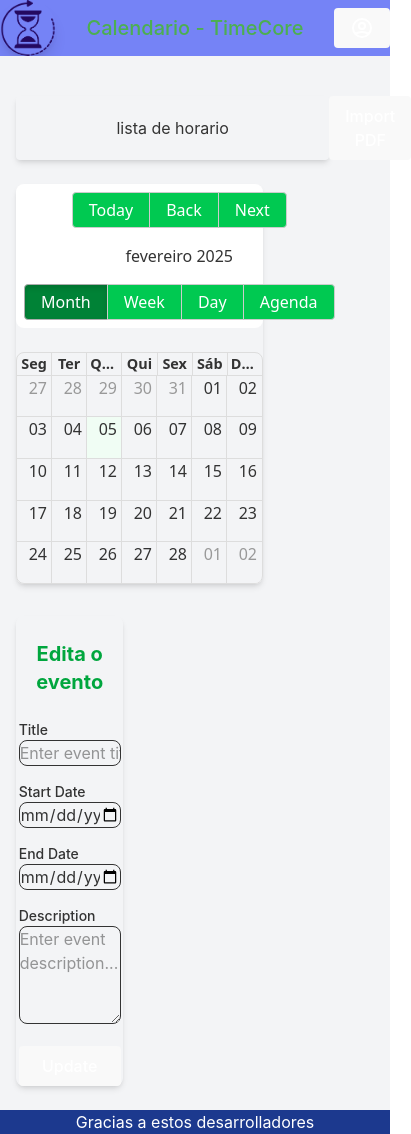
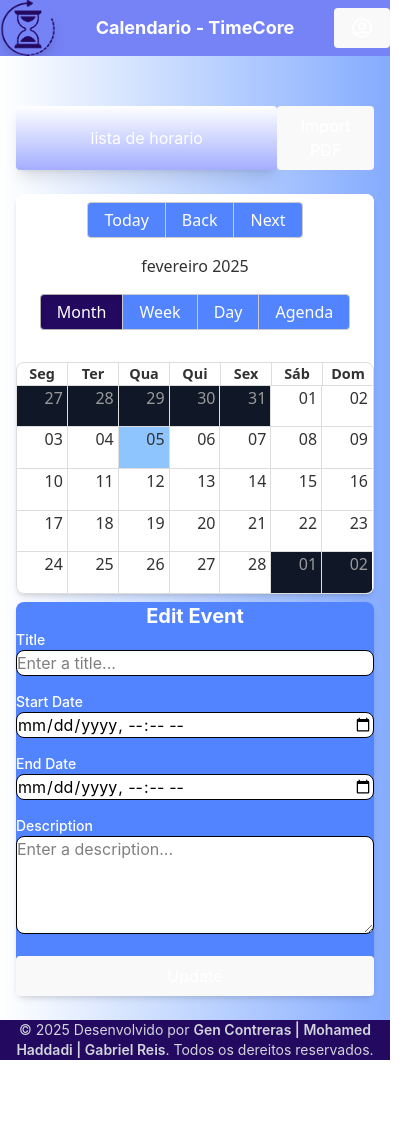
Before and after one commit to Mohaamedl/TimeCore---Frontend, a React (Vite) app: page /calendar in a window 390 px wide. Shown: the whole page, 411 px wide, since content can reach past the window. After the commit the page ends 1060 px from the top, so only its background shows below. Built offline with nearby package versions, Linux system fonts and the light colour scheme; sample sign-in values are in the browser's storage.

Commit message:
New changes - responsive calendar

```diff
--- a/src/components/Navbar.tsx
+++ b/src/components/Navbar.tsx
@@ -14,25 +14,24 @@ const Navbar: FC = () => {
   const imageUrl = "http://localhost:5173/src/assets/logo.png";
 
   return (
-    <nav className="flex items-center justify-between px-6 py-4 bg-[#7583f6] p-4 text-white">
+    <nav className="flex items-center justify-between px-6 py-4 bg-[#7583f6] p-4 text-[#ffffff]">
       {/* Logo alineado a la izquierda con espaciado */}
       <a href="http://localhost:5173/calendar">
         <img src={imageUrl} alt="User Avatar" className="w-14 h-14 rounded-full object-cover shadow-lg" />
       </a>
 
       {/* Título centrado */}
-      <Link to="/calendar" className="text-gray-900 dark:text-white text-xl font-semibold">
-        Calendario - TimeCore
-      </Link>
+      <a href="http://localhost:5173/calendar">
+        <p className="text-[#ffffff] text-lg font-bold">Calendario - TimeCore</p>
+      </a>
 
       {/* Botón de perfil alineado a la derecha */}
       <div className="relative">
+      {/* Profile Button */}
         <button
           onClick={() => setIsProfileOpen(!isProfileOpen)}
-          className="flex items-center space-x-2 text-gray-900 dark:text-white hover:bg-green-600 dark:hover:bg-green-700 px-3 py-2 rounded-md"
-        >
-          <span className="hidden md:block">My Account</span>
-          <svg className="h-6 w-6" fill="none" viewBox="0 0 24 24" stroke="currentColor">
+          className="flex items-center space-x-2 bg-[#240960] text-[#ffffff] px-4 py-2 rounded-md hover:bg-[#3a0e91] transition">
+          <svg className="h-6 w-6 text-[#ffffff]" fill="none" viewBox="0 0 24 24" stroke="currentColor">
             <path
               strokeLinecap="round"
               strokeLinejoin="round"
@@ -42,24 +41,24 @@ const Navbar: FC = () => {
           </svg>
         </button>
 
-        {/* Dropdown menu */}
+        {/* Dropdown Menu */}
         {isProfileOpen && (
-          <div className="absolute right-0 mt-2 w-48 rounded-md shadow-lg bg-white dark:bg-gray-800 ring-1 ring-black ring-opacity-5">
+          <div className="absolute right-0 mt-2 w-48 rounded-md shadow-lg bg-[#ffffff] p-3"><br></br>
             <Link
               to="/profile"
-              className="block px-4 py-2 text-sm text-gray-700 dark:text-gray-200 hover:bg-gray-100 dark:hover:bg-gray-700"
+              className="block px-4 py-2 text-sm text-[#ffffff] text-center"
               onClick={() => setIsProfileOpen(false)}
             >
-              Profile Settings
-            </Link>
+              Configurações
+            </Link><br></br>
             <button
               onClick={() => {
                 handleLogout();
                 setIsProfileOpen(false);
               }}
-              className="block w-full text-left px-4 py-2 text-sm text-gray-700 dark:text-gray-200 hover:bg-gray-100 dark:hover:bg-gray-700"
+              className="block w-full text-center px-4 py-2 text-sm font-semibold text-[#240960] bg-[#7583f6] rounded-md hover:bg-[#5e6be6] transition"
             >
-              Sign out
+              Sair
             </button>
           </div>
         )}
--- a/src/index.css
+++ b/src/index.css
@@ -20,12 +20,12 @@
   -webkit-font-smoothing: antialiased;
   -moz-osx-font-smoothing: grayscale;
 
-  --primary-color: #4caf50; /* Green */
+  --primary-color: #85abff; /* Green */
   --secondary-color: #ffffff; /* White */
   --background-color: #f0f0f0; /* Light gray */
-  --text-color: #333333; /* Dark gray */
+  --text-color: #323232; /* Dark gray */
   --accent-color: #ffeb3b; /* Yellow */
-  --highlight-color: #795548; /* Brown */
+  --highlight-color: #92b1ff; /* Brown */
 }
 
 html, body, #root {
@@ -129,12 +129,12 @@ button:focus-visible {
 
 @media (prefers-color-scheme: dark) {
   :root {
-    --primary-color: #4caf50; /* Green */
-    --secondary-color: #000000; /* Black */
+    --primary-color: #240960; /* Green */
+    --secondary-color: #ffffff; /* Black */
     --background-color: #121212; /* Dark gray */
     --text-color: #e0e0e0; /* Light gray */
     --accent-color: #ffeb3b; /* Yellow */
-    --highlight-color: #795548; /* Brown */
+    --highlight-color: #a2bbfc; /* Brown */
   }
 
   body {
@@ -158,28 +158,28 @@ button:focus-visible {
 }
 
 .rbc-toolbar button {
-  @apply bg-green-500 text-white hover:bg-green-600 dark:bg-green-600 dark:hover:bg-green-700;
+  @apply bg-[#5284ff] text-white hover:bg-blue-400 dark:bg-blue-400 dark:hover:bg-blue-500;
 }
 
 .rbc-toolbar button.rbc-active {
-  @apply bg-green-700;
+  @apply bg-[#240960];
 }
 
 .rbc-event {
-  @apply bg-green-500 dark:bg-green-600;
+  @apply bg-red-500 dark:bg-red-600;
   transition: all 0.3s ease;
 }
 
 .rbc-today {
-  @apply bg-green-50 dark:bg-green-900/20;
+  @apply bg-blue-300 dark:bg-blue-700/20;
 }
 
 .rbc-off-range-bg {
-  @apply bg-gray-100 dark:bg-gray-800;
+  @apply bg-gray-900 dark:bg-gray-600;
 }
 
 .rbc-header {
-  @apply dark:text-gray-300;
+  @apply dark:text-gray-600;
 }
 
 .rbc-button-link {
@@ -198,6 +198,6 @@ button:focus-visible {
 
 
 .rbc-event.draft-event {
-  background-color: #795548 !important;
+  background-color: #240960 !important;
   opacity: 0.7;
 }
--- a/src/pages/CalendarPage.tsx
+++ b/src/pages/CalendarPage.tsx
@@ -20,7 +20,7 @@ const CalendarPage: FC = () => {
   const handleSelectSlot = useCallback(({ start, end }: { start: Date; end: Date }) => {
     const newEvent = {
       id: Date.now().toString(),
-      title: 'New Event',
+      title: 'Nova atividade',
       start: new Date(start),
       end: new Date(end),
       isDraft: true
@@ -103,7 +103,7 @@ const CalendarPage: FC = () => {
   const eventStyleGetter = (event: CalendarEvent) => {
     return {
       style: {
-        backgroundColor: event.isDraft ? '#795548' : '#4caf50',
+        backgroundColor: event.isDraft ? '#3c67bf' : '#3428ba',
         opacity: event.isDraft ? 0.7 : 1
       }
     };
@@ -111,17 +111,17 @@ const CalendarPage: FC = () => {
 
   return (
     <div className='mx-auto max-w-screen-2xl px-4 md:px-8'>
-      <div className="min-h-screen bg-gray-100">
-      <div className="h-[40px]">
+      <div className="min-h-screen bg-gradient-to-r from-[#ffffff] to-[#85abff]">
+      <div className="h-[50px]">
       </div>
         {/* Div1: Contenedor principal */}
         <div className="container mx-auto mt-20 w-11/12">
           {/* Div2: Sección horizontal dividida en 70% y 30% */}
-          <div className="flex justify-between">
-            <div className="w-8/9 p-3 justify-center flex items-center shadow-md rounded-sm">
-              <p className="text-center">lista de horario</p>
+          <div className="flex flex-colum justify-between">
+            <div className="w-8/9 p-3 bg-gradient-to-b from-[#ffffff] to-[#a5aeff] justify-center flex items-center shadow-lg rounded-sm">
+              <p className="text-center text-[#ffffff]">lista de horario</p>
             </div>
-            <div className="w-1/8">
+            <div className="w-auto">
               <input
                   type="file"
                   ref={fileInputRef}
@@ -146,8 +146,9 @@ const CalendarPage: FC = () => {
           </div><br></br>
 
           {/* Div3: Sección vertical dividida en 70% y 30% */}
-          <div className="flex flex-wrap gap-2 gap-y-8">
-            <div className="w-[69%] p-3 dark:bg-gray-800 shadow-md rounded-lg">
+          <div className="flex flex-col lg:flex-row gap-2 mx-auto w-full p-4">
+  {/* Calendar Section - Takes More Space */}
+  <div className="flex-1 bg-white shadow-md rounded-lg p-3">
     <Calendar
       localizer={localizer}
       events={allEvents}
@@ -172,69 +173,69 @@ const CalendarPage: FC = () => {
       }}
     />
   </div>
-            <div className="w-full max-w-[30%] mt-4 justify-center flex flex-wrap dark:bg-gray-800 rounded-lg shadow-md mx-auto">
-              <div className="w-[95%]">
-              <br></br>
-                <h2 className="text-xl text-center font-bold text-green-600 dark:text-green-400">
-                  {isNewEvent ? 'Add New Event' : 'Edita o evento'}
-                </h2><br></br>
 
-                <form onSubmit={handleSubmit} className="w-full flex flex-wrap gap-4">
+  {/* Form Section - Sidebar */}
+  <div className="lg:w-1/3 w-full bg-[#5284ff] rounded-lg shadow-md p-6">
+    <h2 className="text-xl text-center font-bold text-white mb-4">
+      {isNewEvent ? 'Add New Event' : 'Edit Event'}
+    </h2>
+
+    <form onSubmit={handleSubmit} className="w-full flex flex-col gap-4">
       {/* Title Field */}
-                  <div className="w-full">
-                    <label className="block text-sm font-medium dark:text-gray-300">Title</label>
+      <div>
+        <label className="block text-sm font-medium text-white">Title</label>
         <input
           type="text"
           title="Event Title"
-                      placeholder="Enter event title..."
+          placeholder="Enter a title..."
           value={selectedEvent?.title || ''}
           onChange={e => setSelectedEvent(prev => prev ? { ...prev, title: e.target.value } : null)}
-                      className="w-full px-3 py-2 border rounded-lg dark:bg-gray-700 dark:border-gray-600 dark:text-gray-300"
+          className="w-full px-3 py-2 border rounded-lg bg-white text-black"
           required
         />
       </div>
 
       {/* Start Date Field */}
-                  <div className="w-full">
-                    <label className="block text-sm font-medium dark:text-gray-300">Start Date</label>
+      <div>
+        <label className="block text-sm font-medium text-white">Start Date</label>
         <input
           type="datetime-local"
           title="Event Start Date"
           value={selectedEvent?.start ? new Date(selectedEvent.start).toISOString().slice(0, 16) : ''}
           onChange={e => setSelectedEvent(prev => prev ? { ...prev, start: new Date(e.target.value) } : null)}
-                      className="w-full px-3 py-2 border rounded-lg dark:bg-gray-700 dark:border-gray-600 dark:text-gray-300"
+          className="w-full px-3 py-2 border rounded-lg bg-white text-black"
           required
         />
       </div>
 
       {/* End Date Field */}
-                  <div className="w-full">
-                    <label className="block text-sm font-medium dark:text-gray-300">End Date</label>
+      <div>
+        <label className="block text-sm font-medium text-white">End Date</label>
         <input
           type="datetime-local"
           title="Event End Date"
           value={selectedEvent?.end ? new Date(selectedEvent.end).toISOString().slice(0, 16) : ''}
           onChange={e => setSelectedEvent(prev => prev ? { ...prev, end: new Date(e.target.value) } : null)}
-                      className="w-full px-3 py-2 border rounded-lg dark:bg-gray-700 dark:border-gray-600 dark:text-gray-300"
+          className="w-full px-3 py-2 border rounded-lg bg-white text-black"
           required
         />
       </div>
 
       {/* Description Field */}
-                  <div className="w-full">
-                    <label className="block text-sm font-medium dark:text-gray-300">Description</label>
+      <div>
+        <label className="block text-sm font-medium text-white">Description</label>
         <textarea
           title="Event Description"
-                      placeholder="Enter event description..."
+          placeholder="Enter a description..."
           value={selectedEvent?.description || ''}
           onChange={e => setSelectedEvent(prev => prev ? { ...prev, description: e.target.value } : null)}
-                      className="w-full px-3 py-2 border rounded-lg dark:bg-gray-700 dark:border-gray-600 dark:text-gray-300"
+          className="w-full px-3 py-2 border rounded-lg bg-white text-black"
           rows={4}
         />
       </div>
 
       {/* Action Buttons */}
-                  <div className="w-full flex justify-between gap-2">
+      <div className="flex justify-between gap-2">
         <button
           type="submit"
           className="flex-1 bg-green-500 text-white py-2 rounded-lg hover:bg-green-600"
@@ -256,14 +257,16 @@ const CalendarPage: FC = () => {
         )}
       </div>
     </form>
-
   </div>
 </div>
-          </div>
+
         </div><br></br>
         {/* Div4: Footer */}
-        <footer className="bg-blue-900 text-white text-center py-4 mt-8">
-          <p>Gracias a estos desarrolladores</p>
+        <footer className="bg-[#240960] text-white text-center py-4 mt-8">
+        <p className="text-center text-gray-300 text-sm">
+      © {new Date().getFullYear()} Desenvolvido por <span className="font-semibold">Gen Contreras | Mohamed Haddadi | Gabriel Reis</span>. Todos os dereitos reservados.
+        </p>
+
         </footer>
       </div>
     </div>
--- a/src/services/profileService.ts
+++ b/src/services/profileService.ts
@@ -86,7 +86,7 @@ export const sendVerificationOtp = async (verificationType: VerificationType): P
       { headers: { Authorization: `Bearer ${token}` }}
     );
   } catch (error: any) {
-    throw new Error(error.response?.data || 'Failed to send verification code');
+    throw new Error(error.response?.data || 'Falha ao enviar o código de verificação');
   }
 };
 
@@ -100,7 +100,7 @@ export const verifyAndEnableTwoFactor = async (otp: string): Promise<UserProfile
     );
     return response.data;
   } catch (error: any) {
-    throw new Error(error.response?.data || 'Failed to verify OTP');
+    throw new Error(error.response?.data || 'Falha ao verificar OTP');
   }
 };
 
@@ -127,6 +127,6 @@ export const updateTwoFactorStatus = async (enabled: boolean, sendTo?: 'EMAIL' |
 
     return response.data;
   } catch (error: any) {
-    throw new Error(error.response?.data?.message || 'Failed to update 2FA status');
+    throw new Error(error.response?.data?.message || 'Falha ao atualizar o status 2FA');
   }
 };
```
Also changed, not shown: src/css/CalendarPage.css (+5 -5 lines), src/pages/Login.tsx (+10 -10 lines), src/pages/Profile.tsx (+44 -45 lines), src/pages/Register.tsx (+7 -7 lines). Lines whose indentation alone changed are shown as unchanged.
